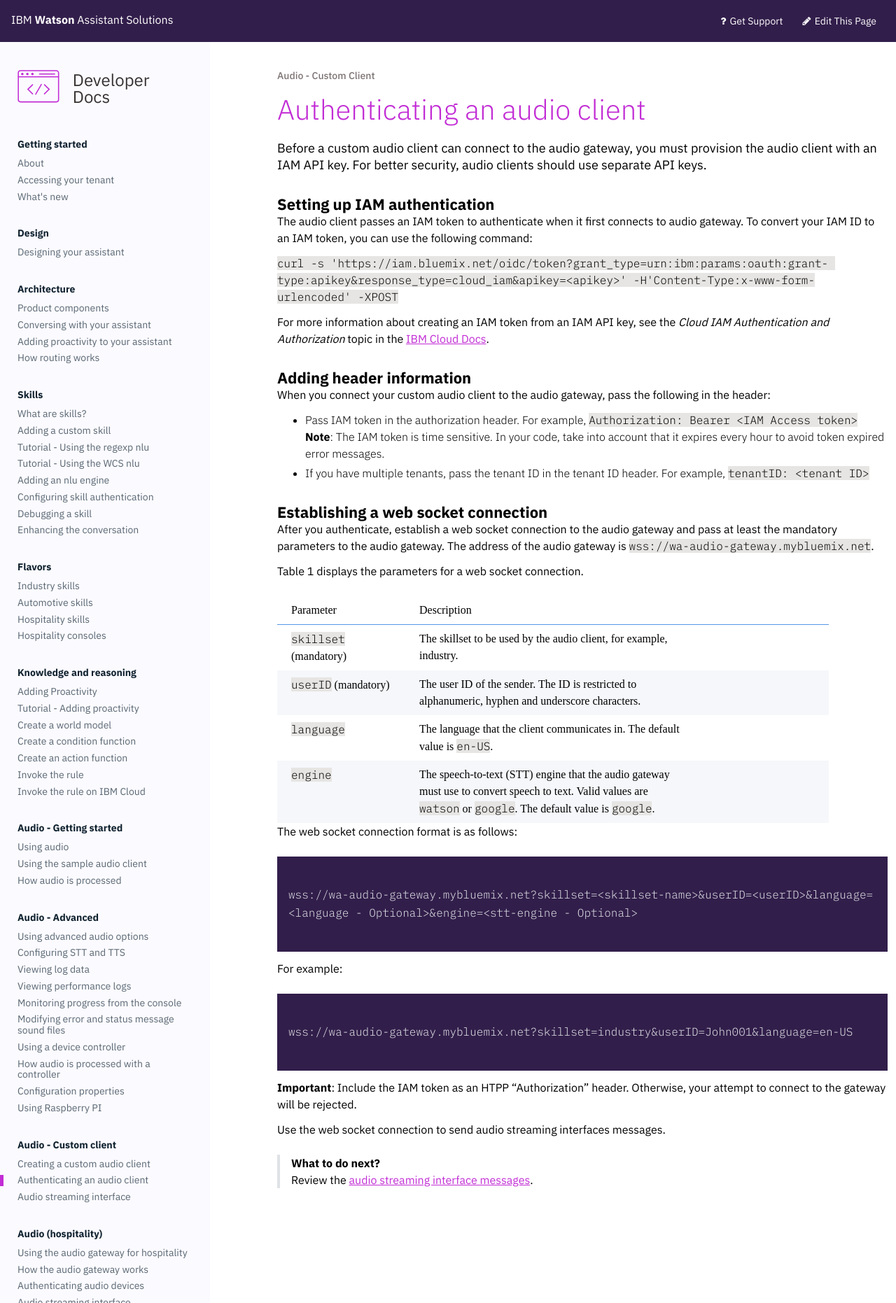
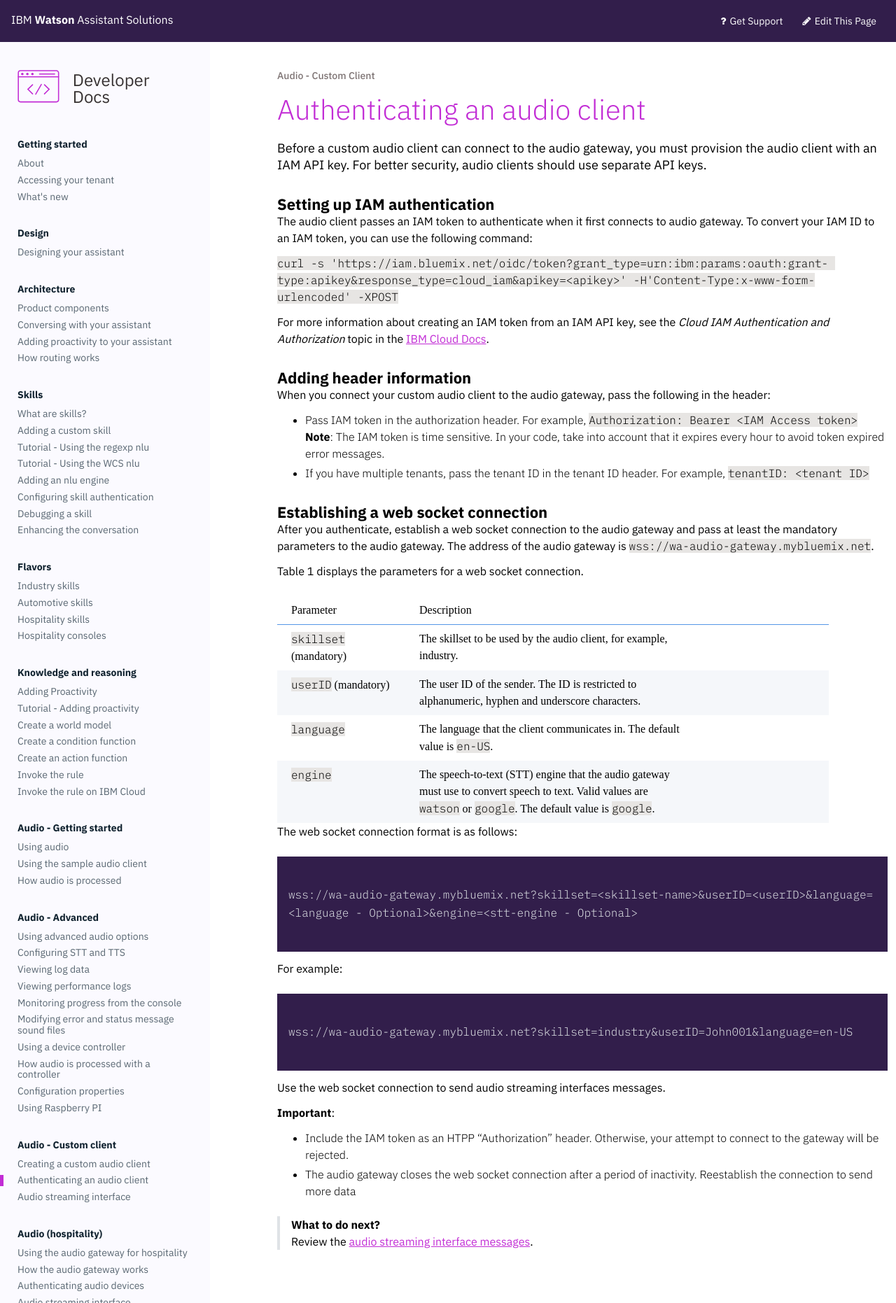
Before and after one commit to Watson-Personal-Assistant/developer, a Jekyll site: the page built from _content/audio_custom/audio_authentication.md, in a window 1280 px wide. Shown: the whole page at 70% size. Built offline with Jekyll 4.4.1, drawn with Linux system fonts in a browser that asks for light colours; some web fonts are replaced.

Commit message:
connection closes

````diff
--- a/_content/audio_custom/audio_authentication.md
+++ b/_content/audio_custom/audio_authentication.md
@@ -47,9 +47,13 @@
 wss://wa-audio-gateway.mybluemix.net?skillset=industry&userID=John001&language=en-US
 
 ```
-**Important**: Include the IAM token as an HTPP "Authorization" header. Otherwise, your attempt to connect to the gateway will be rejected.
+Use the web socket connection to send audio streaming interfaces messages.
 
-Use the web socket connection to send audio streaming interfaces messages.
+**Important**:
+- Include the IAM token as an HTPP "Authorization" header. Otherwise, your attempt to connect to the gateway will be rejected.
+- The audio gateway closes the web socket connection after a period of inactivity. Reestablish the connection to send more data
+
+
 
 
 > **What to do next?**<br/>
````
